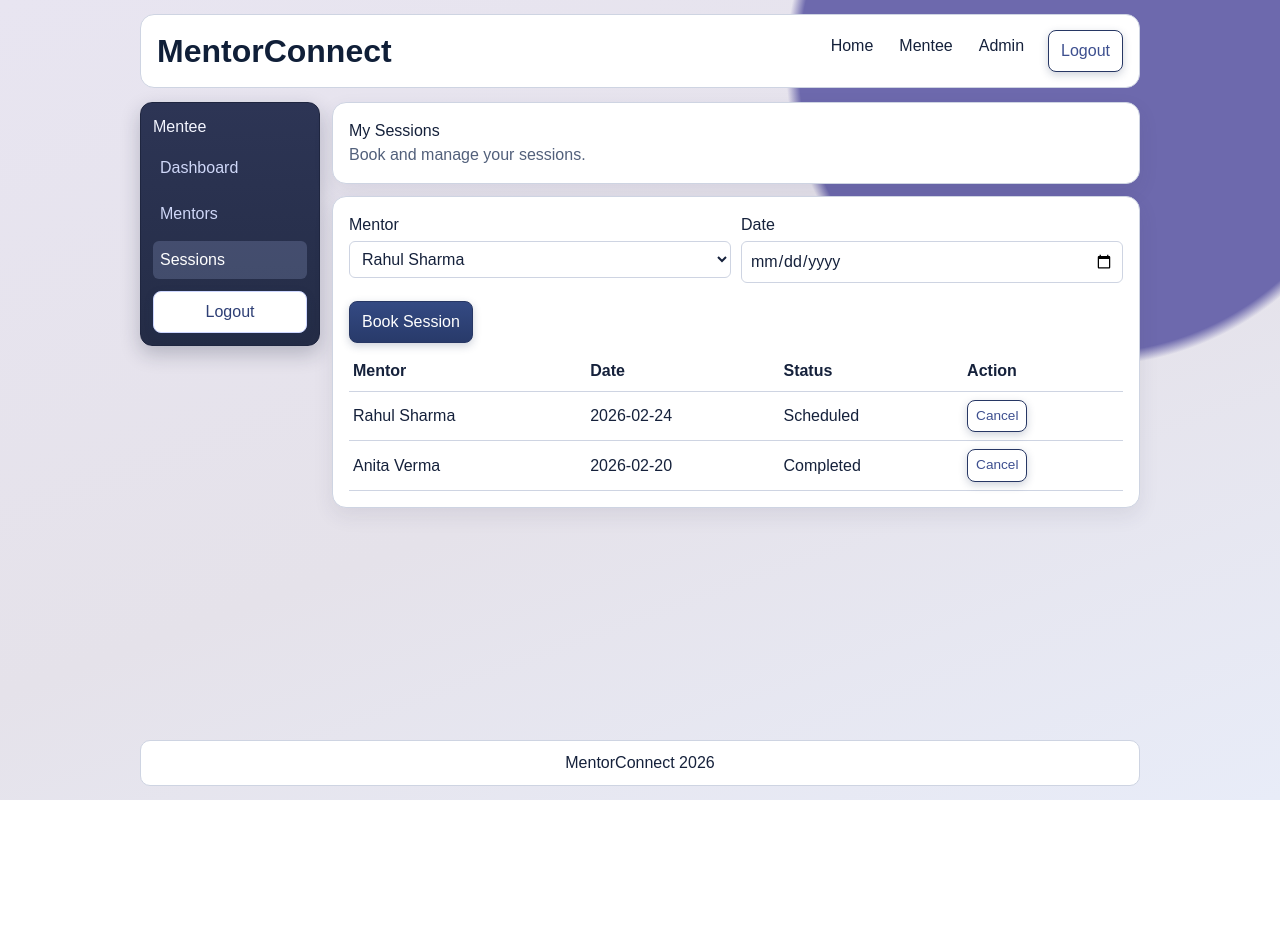
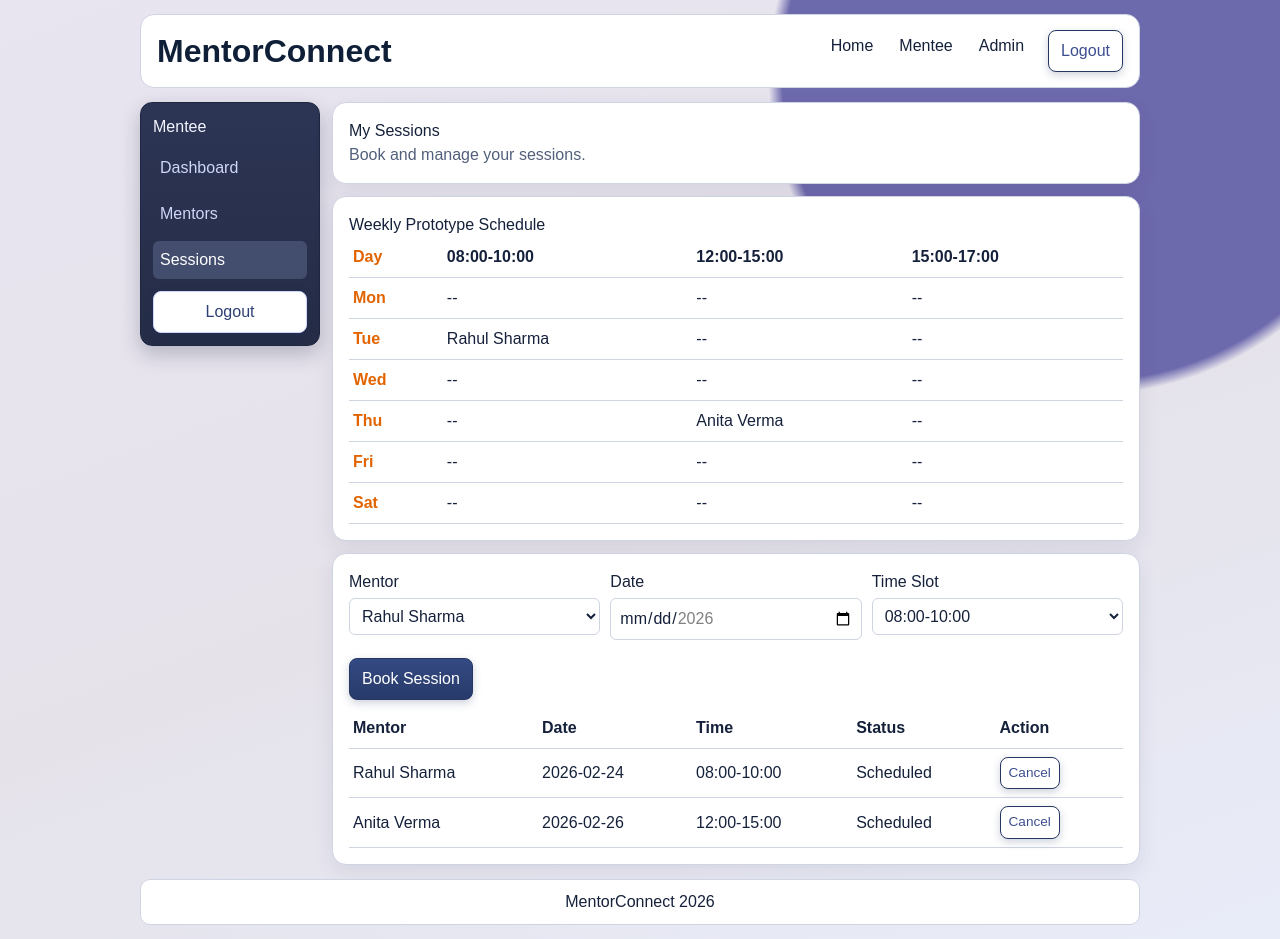
Before and after one commit to Praveen-9640/Mentor-Connect, a React (Vite) app: page /mentee/sessions in a window 1280 px wide. Before the commit the page ends 800 px from the top, so only its background shows below. Built offline with nearby package versions, Linux system fonts and the light colour scheme; sample sign-in values are in the browser's storage.

Commit message:
Added the Weekly Prototype Schedule based on sessions

```diff
--- a/src/App.jsx
+++ b/src/App.jsx
@@ -20,6 +20,11 @@ function Home() {
       </div>
     </section>
   )
+}
+
+function HomeEntry() {
+  const role = localStorage.getItem("role")
+  return role ? <Home /> : <Navigate to="/login" replace />
 }
 
 function RequireAccess({ allowMentee, allowAdmin, children }) {
@@ -46,7 +51,7 @@ function App() {
       <Navbar />
       <main className="container">
         <Routes>
-          <Route path="/" element={<Home />} />
+          <Route path="/" element={<HomeEntry />} />
           <Route path="/login" element={<Login />} />
           <Route
             path="/mentee/dashboard"
@@ -96,6 +101,7 @@ function App() {
               </RequireAccess>
             }
           />
+          <Route path="*" element={<Navigate to="/login" replace />} />
         </Routes>
       </main>
       <Footer />
--- a/src/index.css
+++ b/src/index.css
@@ -247,8 +247,14 @@ select {
 
 .booking-row {
   display: grid;
-  grid-template-columns: 1fr 1fr;
+  grid-template-columns: 1fr 1fr 1fr;
   gap: 10px;
+}
+
+.prototype-table th:first-child,
+.prototype-table td:first-child {
+  font-weight: 700;
+  color: #e26400;
 }
 
 .logout-btn {
--- a/src/pages/mentee/BrowseMentors.jsx
+++ b/src/pages/mentee/BrowseMentors.jsx
@@ -6,6 +6,8 @@ const mentors = [
   { id: 2, name: "Anita Verma", expertise: "Data Science", experience: 7 },
   { id: 3, name: "Kiran Patel", expertise: "UI/UX Design", experience: 4 },
   { id: 4, name: "Meera Nair", expertise: "Aptitude & Interview Prep", experience: 6 },
+  { id: 5, name: "Arjun Rao", expertise: "Java & DSA", experience: 8 },
+  { id: 6, name: "Sneha Kulkarni", expertise: "Cloud & DevOps", experience: 5 },
 ]
 
 function BrowseMentors() {
--- a/src/pages/mentee/MySessions.jsx
+++ b/src/pages/mentee/MySessions.jsx
@@ -1,16 +1,78 @@
 import { useState } from "react"
 import Sidebar from "../../components/Sidebar"
 
-const initialSessions = [
-  { id: 1, mentor: "Rahul Sharma", date: "2026-02-24", status: "Scheduled" },
-  { id: 2, mentor: "Anita Verma", date: "2026-02-20", status: "Completed" },
+const mentorNames = [
+  "Rahul Sharma",
+  "Anita Verma",
+  "Kiran Patel",
+  "Meera Nair",
+  "Arjun Rao",
+  "Sneha Kulkarni",
 ]
 
+const initialSessions = [
+  { id: 1, mentor: "Rahul Sharma", date: "2026-02-24", time: "08:00-10:00", status: "Scheduled" },
+  { id: 2, mentor: "Anita Verma", date: "2026-02-26", time: "12:00-15:00", status: "Scheduled" },
+]
+
+const timeSlots = ["08:00-10:00", "12:00-15:00", "15:00-17:00"]
+const weekRows = [
+  { label: "Mon", day: 1 },
+  { label: "Tue", day: 2 },
+  { label: "Wed", day: 3 },
+  { label: "Thu", day: 4 },
+  { label: "Fri", day: 5 },
+  { label: "Sat", day: 6 },
+]
+
+function getCurrentWeekRange() {
+  const today = new Date()
+  const day = today.getDay()
+  const diffToMonday = day === 0 ? -6 : 1 - day
+  const weekStart = new Date(today)
+  weekStart.setDate(today.getDate() + diffToMonday)
+  weekStart.setHours(0, 0, 0, 0)
+
+  const weekEnd = new Date(weekStart)
+  weekEnd.setDate(weekStart.getDate() + 6)
+  weekEnd.setHours(23, 59, 59, 999)
+
+  return { weekStart, weekEnd }
+}
+
+function formatDateInput(date) {
+  const year = date.getFullYear()
+  const month = String(date.getMonth() + 1).padStart(2, "0")
+  const day = String(date.getDate()).padStart(2, "0")
+  return `${year}-${month}-${day}`
+}
+
+function getSlotMentor(sessions, weekday, slot, weekStart, weekEnd) {
+  const booked = sessions.find((session) => {
+    if (session.status !== "Scheduled") {
+      return false
+    }
+    const sessionDate = new Date(session.date)
+    const day = sessionDate.getDay()
+    return day === weekday &&
+      session.time === slot &&
+      sessionDate >= weekStart &&
+      sessionDate <= weekEnd
+  })
+
+  return booked ? booked.mentor : "--"
+}
+
 function MySessions() {
+  const { weekStart, weekEnd } = getCurrentWeekRange()
+  const minDate = formatDateInput(weekStart)
+  const maxDate = formatDateInput(weekEnd)
+
   const [sessions, setSessions] = useState(initialSessions)
   const [message, setMessage] = useState("")
-  const [selectedMentor, setSelectedMentor] = useState("Rahul Sharma")
+  const [selectedMentor, setSelectedMentor] = useState(mentorNames[0])
   const [selectedDate, setSelectedDate] = useState("")
+  const [selectedTime, setSelectedTime] = useState("08:00-10:00")
 
   const cancelSession = (id) => {
     setSessions((prev) => prev.map((s) => (s.id === id ? { ...s, status: "Cancelled" } : s)))
@@ -23,12 +85,31 @@ function MySessions() {
       return
     }
 
+    const bookingDate = new Date(selectedDate)
+    if (bookingDate < weekStart || bookingDate > weekEnd) {
+      setMessage("Please select a date from current week only.")
+      return
+    }
+
+    const isAlreadyBooked = sessions.some(
+      (session) =>
+        session.date === selectedDate &&
+        session.time === selectedTime &&
+        session.status !== "Cancelled"
+    )
+
+    if (isAlreadyBooked) {
+      setMessage("No mentor available at that time")
+      return
+    }
+
     setSessions((prev) => [
       ...prev,
       {
         id: prev.length + 1,
         mentor: selectedMentor,
         date: selectedDate,
+        time: selectedTime,
         status: "Scheduled",
       },
     ])
@@ -46,13 +127,39 @@ function MySessions() {
         </header>
 
         <article className="card">
+          <h3>Weekly Prototype Schedule</h3>
+          <table className="table prototype-table">
+            <thead>
+              <tr>
+                <th>Day</th>
+                {timeSlots.map((slot) => (
+                  <th key={slot}>{slot}</th>
+                ))}
+              </tr>
+            </thead>
+            <tbody>
+              {weekRows.map((row) => (
+                <tr key={row.label}>
+                  <td>{row.label}</td>
+                  {timeSlots.map((slot) => (
+                    <td key={slot}>{getSlotMentor(sessions, row.day, slot, weekStart, weekEnd)}</td>
+                  ))}
+                </tr>
+              ))}
+            </tbody>
+          </table>
+        </article>
+
+        <article className="card">
           <div className="booking-row">
             <label>
               Mentor
               <select value={selectedMentor} onChange={(e) => setSelectedMentor(e.target.value)}>
-                <option>Rahul Sharma</option>
-                <option>Anita Verma</option>
-                <option>Kiran Patel</option>
+                {mentorNames.map((mentor) => (
+                  <option key={mentor} value={mentor}>
+                    {mentor}
+                  </option>
+                ))}
               </select>
             </label>
             <label>
@@ -61,7 +168,19 @@ function MySessions() {
                 type="date"
                 value={selectedDate}
                 onChange={(e) => setSelectedDate(e.target.value)}
+                min={minDate}
+                max={maxDate}
               />
+            </label>
+            <label>
+              Time Slot
+              <select value={selectedTime} onChange={(e) => setSelectedTime(e.target.value)}>
+                {timeSlots.map((slot) => (
+                  <option key={slot} value={slot}>
+                    {slot}
+                  </option>
+                ))}
+              </select>
             </label>
           </div>
           <div className="actions">
@@ -72,6 +191,7 @@ function MySessions() {
               <tr>
                 <th>Mentor</th>
                 <th>Date</th>
+                <th>Time</th>
                 <th>Status</th>
                 <th>Action</th>
               </tr>
@@ -81,6 +201,7 @@ function MySessions() {
                 <tr key={session.id}>
                   <td>{session.mentor}</td>
                   <td>{session.date}</td>
+                  <td>{session.time}</td>
                   <td>{session.status}</td>
                   <td>
                     <button className="btn btn-light btn-small" onClick={() => cancelSession(session.id)}>
```
